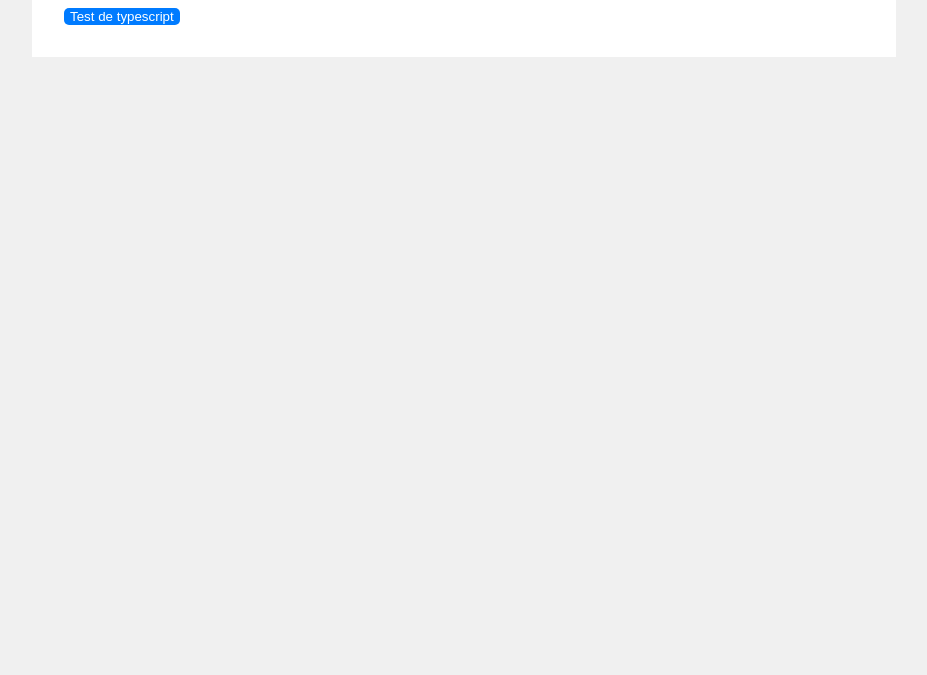
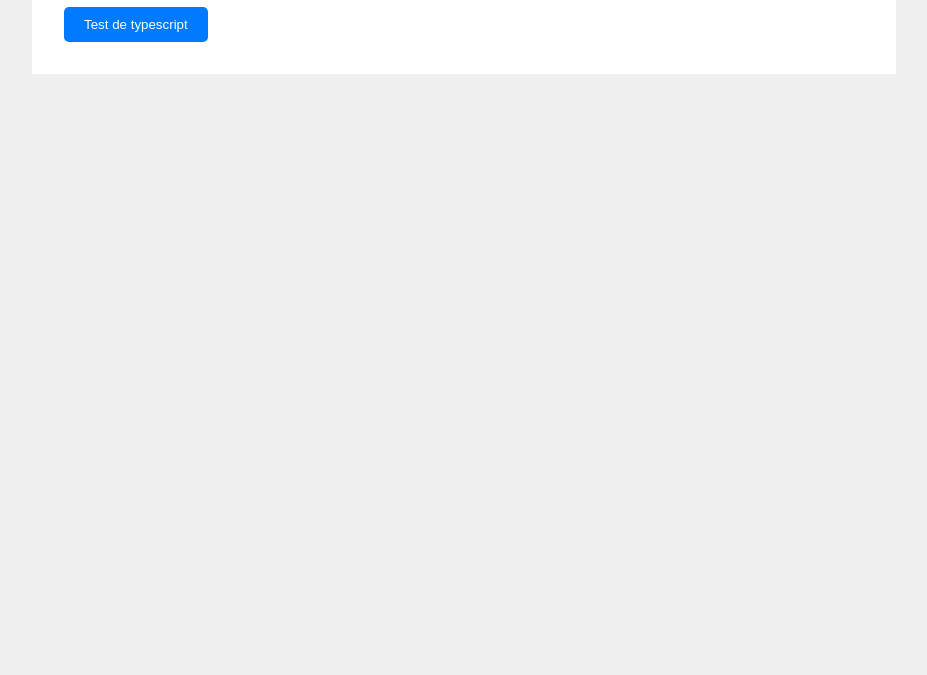
Before and after one commit to KamiALK/kamilo_static, a website with bundled scripts: page index.html in a window 1280 px wide. Shown: the part 125-800 px from the top of the page, without its empty margins (176-1103 px from the left). Built offline with nearby package versions, Linux system fonts and the light colour scheme.

Commit message:
eliminando coma de estilos

```diff
--- a/src/css/main.css
+++ b/src/css/main.css
@@ -14,7 +14,7 @@ button {
 	background: #007bff;
 	color: white;
 	border: none;
-	padding: 10px, 20px;
+	padding: 10px 20px;
 	border-radius: 5px;
 	cursor: pointer;
 }
```
Also changed, not shown: 1 other file.
